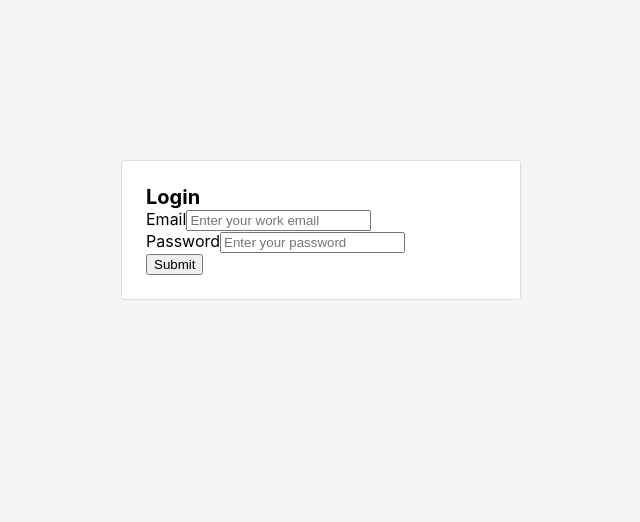
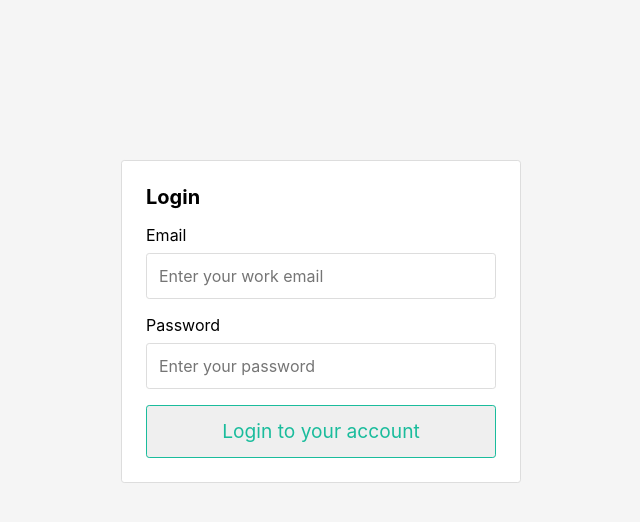
Before and after one commit to staart/ui, a Nuxt app: page /auth/login in a window 1280 px wide. Shown: the top 522 px of the page, without its empty margins (319-959 px from the left). Built offline with nearby package versions, Linux system fonts and the light colour scheme.

Commit message:
:clown_face: Add login page

```diff
--- a/components/Card.vue
+++ b/components/Card.vue
@@ -20,5 +20,7 @@ export default class Card extends Vue {}
 }
 h1 {
   font-size: 125%;
+  margin-bottom: 1rem;
+  margin-top: 0;
 }
 </style>
--- a/components/form/Input.vue
+++ b/components/form/Input.vue
@@ -1,5 +1,5 @@
 <template>
-  <div>
+  <div class="form-group">
     <label :for="labelId">{{ label }}</label>
     <input
       :id="labelId"
@@ -29,3 +29,22 @@ export default class Input extends Vue {
     .substring(7);
 }
 </script>
+
+<style lang="scss">
+.form-group {
+  margin-bottom: 1rem;
+  label {
+    display: block;
+    margin-bottom: 0.5rem;
+  }
+  input {
+    font: inherit;
+    padding: 0.75rem;
+    display: block;
+    width: 100%;
+    box-sizing: border-box;
+    border-radius: 0.2rem;
+    border: 1px solid #ddd;
+  }
+}
+</style>
--- a/layouts/default.vue
+++ b/layouts/default.vue
@@ -29,11 +29,31 @@ html {
   margin-top: 20vh;
 }
 
+.button {
+  font: inherit;
+  border-radius: 0.2rem;
+  border: 1px solid #ddd;
+  line-height: 1;
+  padding: 0.5rem 1rem;
+}
+.button--size-large {
+  font-size: 120%;
+  padding: 1rem 1.25rem;
+}
+.button--width-full {
+  display: block;
+  width: 100%;
+  box-sizing: border-box;
+}
+.button--color-primary {
+  color: #1abc9c;
+  border-color: #1abc9c;
+}
+
 *,
 *:before,
 *:after {
   box-sizing: border-box;
-  margin: 0;
 }
 
 .button--green {
--- a/package.json
+++ b/package.json
@@ -10,6 +10,7 @@
     "start": "nuxt start",
     "generate": "nuxt generate",
     "lint": "eslint --ext .ts,.js,.vue --ignore-path .gitignore . --fix",
+    "lint-watch": "onchange **/*.{vue,ts} -- yarn lint",
     "precommit": "npm run lint"
   },
   "dependencies": {
@@ -17,6 +18,7 @@
     "@nuxtjs/pwa": "^2.6.0",
     "cross-env": "^5.2.0",
     "nuxt": "^2.4.0",
+    "onchange": "^5.2.0",
     "ts-node": "^8.1.0"
   },
   "devDependencies": {
--- a/pages/auth/login.vue
+++ b/pages/auth/login.vue
@@ -19,7 +19,12 @@
           autocomplete="current-password"
           required
         />
-        <button type="submit">Submit</button>
+        <button
+          class="button button--width-full button--size-large button--color-primary"
+          type="submit"
+        >
+          Login to your account
+        </button>
       </form>
     </Card>
   </main>
```
Also changed, not shown: 1 other file (tests, documents, lock files or other folders).
